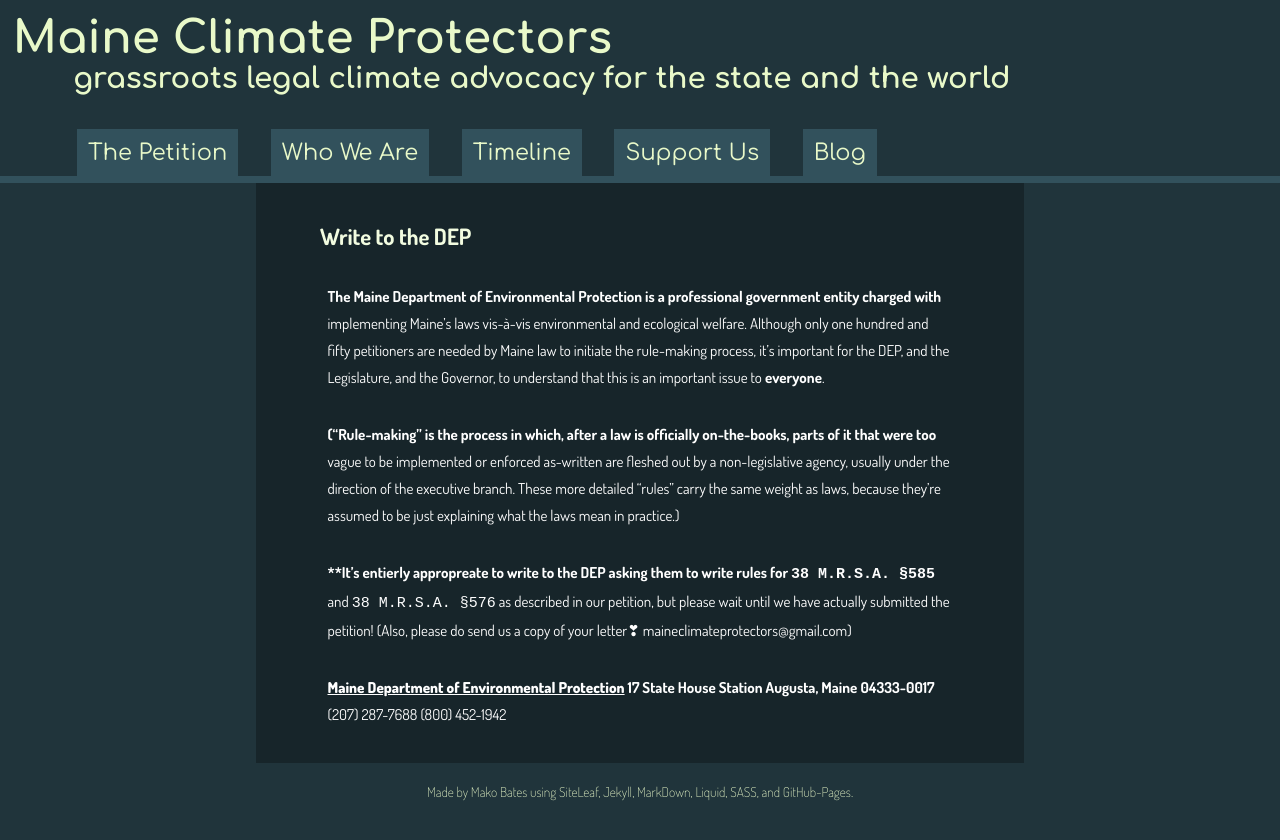
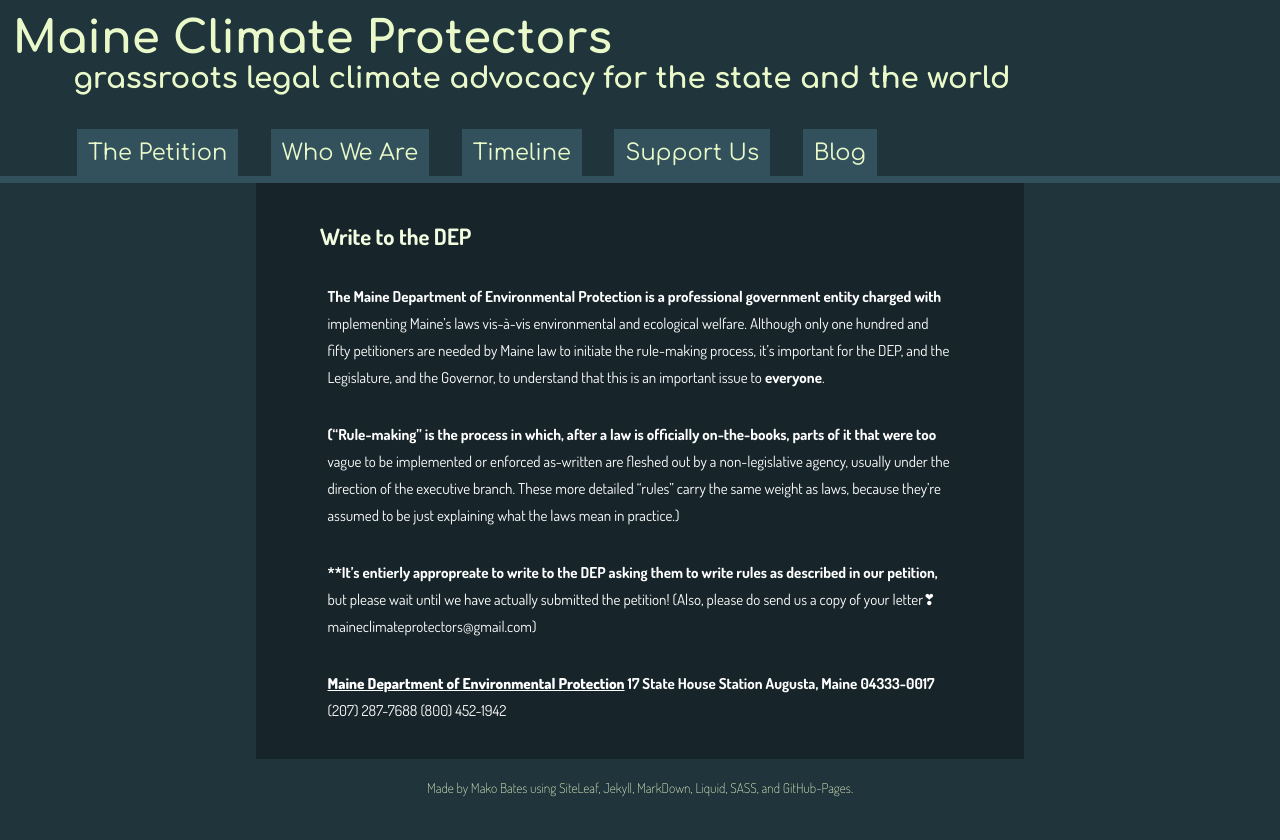
Before and after one commit to ShapeOfMatter/maine-climate-protectors, a Jekyll site: the page built from _posts/2017-12-13-write-to-the-dep.markdown, in a window 1280 px wide. Shown: the top 840 px of the page. Built offline with Jekyll 4.4.1, drawn with Linux system fonts in a browser that asks for light colours.

Commit message:
Updated Write To The Dep

```diff
--- a/_posts/2017-12-13-write-to-the-dep.markdown
+++ b/_posts/2017-12-13-write-to-the-dep.markdown
@@ -7,7 +7,7 @@
 
 ("Rule-making" is the process in which, after a law is officially on-the-books, parts of it that were too vague to be implemented or enforced as-written are fleshed out by a non-legislative agency, usually under the direction of the executive branch. These more detailed "rules" carry the same weight as laws, because they're assumed to be just explaining what the laws mean in practice.)
 
-**It's entierly appropreate to write to the DEP asking them to write rules for `38 M.R.S.A. §585` and `38 M.R.S.A. §576` as described in our petition, but please wait until we have actually submitted the petition! (Also, please do send us a copy of your letter❣ {{ site.contact_email }})
+**It's entierly appropreate to write to the DEP asking them to write rules as described in our petition, but please wait until we have actually submitted the petition! (Also, please do send us a copy of your letter❣ {{ site.contact_email }})
 
 [Maine Department of Environmental Protection](https://www1.maine.gov/dep/contact/index.html)
 17 State House Station
```
